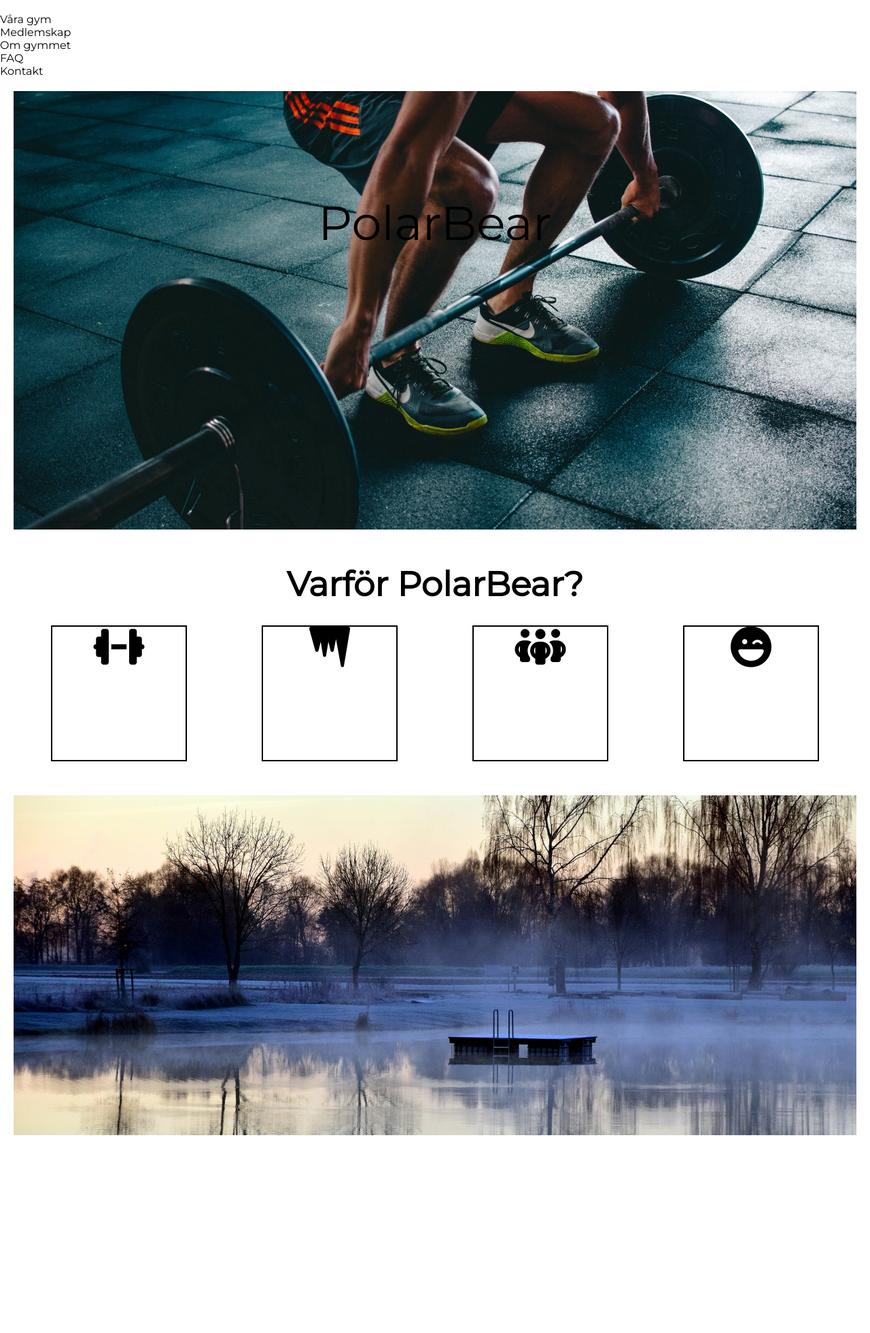
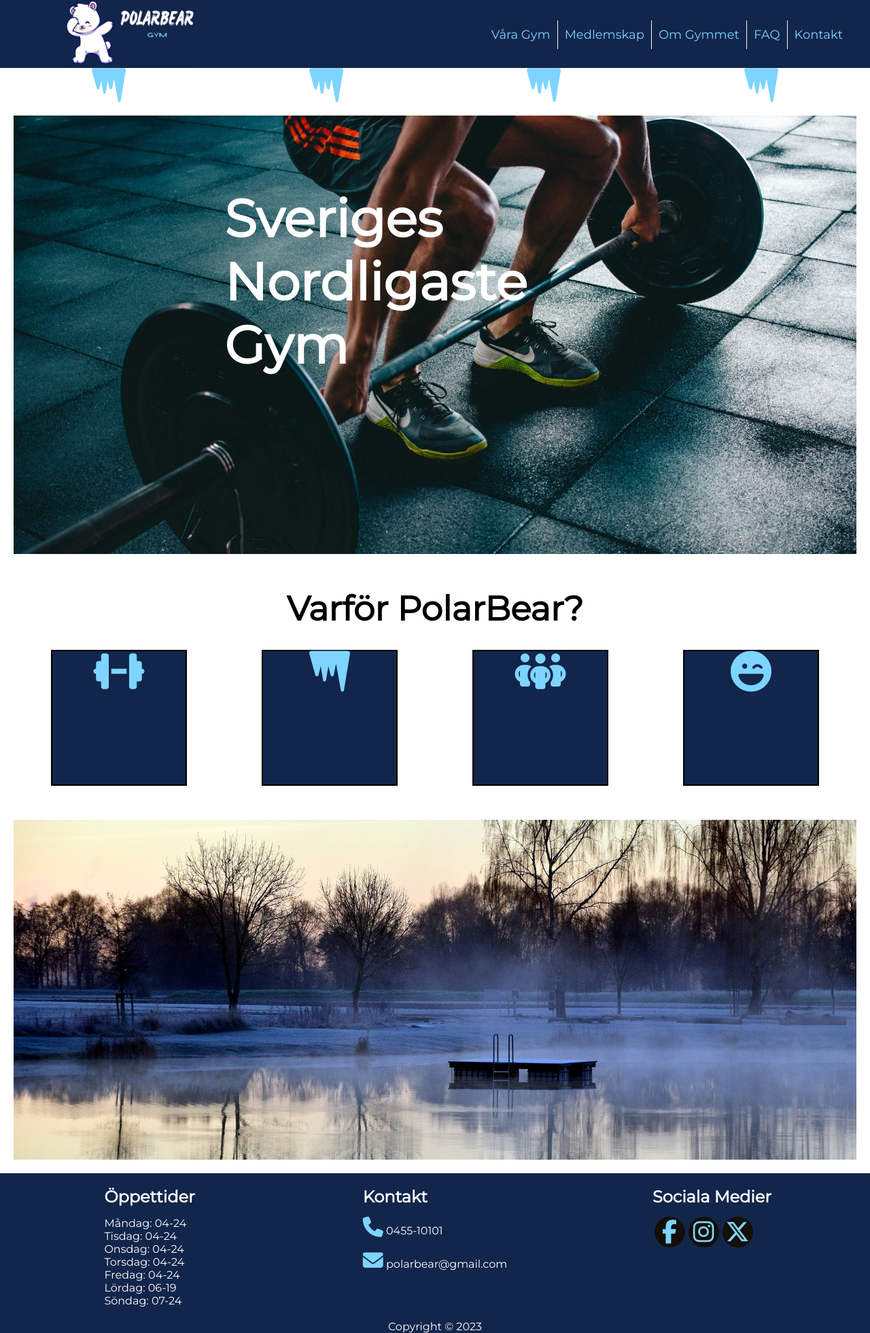
Before and after one commit to PatrikBajkusa/Kunskapskontroll-1, a plain HTML site: page index.html in a window 1280 px wide. Shown: the whole page at 68% size. Before the commit the page ends 1690 px from the top, so only its background shows below. Drawn offline with Linux system fonts and the light colour scheme.

Commit message:
edited home

```diff
--- a/css/home.css
+++ b/css/home.css
@@ -32,6 +32,7 @@
     width: 200px;
     border: 2px solid black;
     margin-bottom: 50px;
+    background-color: var(--color-darkblue);
 }
 
 #h1 {
@@ -74,14 +75,18 @@ i {
     display: flex;
     margin: 0 auto;
     font-size: 60px;
+    color: var(--color-iceblue);
 }
 
-.polarbear {
+.slogan {
     position: absolute;
-    font-size: 70px;
+    font-size: 6vw;
+    font-weight: 600;
     top: 30%;
     left: 50%;
     transform: translate(-50%, -50%);
+    color: white;
+    margin-top: 50px;
 
 }
 
@@ -89,3 +94,169 @@ i {
     position: absolute;
     font-size: 70px;
 } */
+
+header {
+    height: 100px;
+    background-color: var(--color-darkblue);
+    display: flex;
+    justify-content: space-between;
+}
+
+.logo{
+    height: 100px;
+    width: 200px;
+    margin-left: 90px;
+}
+
+#nav-bar {
+    margin-top: 20px;
+}
+
+#nav-bar ul {
+    margin: 20px 30px;
+    list-style-type: none;
+    display: flex;
+}
+
+#nav-bar ul li {
+    padding: 0 10 0 0px;
+    font-size: 18px;
+    font-family: sans-serif;
+}
+
+
+#nav-bar ul li a {
+    text-decoration: none;
+    padding: 10px;
+    color: var(--color-iceblue);
+}
+
+#nav-bar ul li a:hover{
+    color: white;
+}
+
+.active {
+    color:white;
+}
+
+.nav-link{
+    border-right: 1px solid whitesmoke;
+}
+
+.vanillaice {
+    width: 100%;
+    /* padding: 10px; */
+    display: flex;
+    flex-direction: row;
+    justify-content: space-between;
+    /* margin-top: -9px; */
+}
+
+.vanillaice i {
+    color: var(--color-iceblue);
+    font-size: 50px;
+}
+
+/* body {
+    display: grid;
+    align-content: end;
+    min-height: 100vh;
+} */
+
+
+footer {
+    position: relative;
+    width: 100%;
+    height: auto;
+    /* padding: auto 100px; */
+    background: var(--color-darkblue);
+}
+
+
+footer .container2 {
+    display: grid;
+    justify-items: center;
+    width: 100%;
+    grid-template-columns: 1fr 1fr 1fr;
+    grid-gap: 20px;
+    padding: 20px;
+}
+
+footer .container2 .sec h2 {
+    position: relative;
+    color: white;
+    margin-bottom: 15px;
+}
+
+
+footer .container2 .time {
+    position: relative;
+}
+
+
+footer .container2 .time ul li {
+    list-style: none;
+    /* font-weight: 600; */
+    color: white;
+}
+
+
+footer .container2 .info {
+    position: relative;
+}
+
+footer .container2 .info ul li {
+    list-style: none;
+}
+
+
+footer .container2 .info ul li a {
+    text-decoration: none;
+    color: white;
+}
+
+.contact i {
+    font-size: 30px;
+}
+
+
+footer .container2 .social {
+    display: grid;
+    grid-template-columns: repeat(4, 50px);
+}
+
+footer .container2 .social li {
+    list-style: none;
+}
+
+
+footer .container2 .social li a {
+    display: inline-block;
+    width: 45px;
+    height: 45px;
+    border-radius: 50%;
+    background: var(--color-black);
+    display: grid;
+    margin: auto;
+    align-content: center;
+    justify-content: center;
+    text-decoration: none;
+
+}
+
+footer .container2 .social li a i {
+    color: var(--color-iceblue);
+    font-size: 35px;
+
+}
+
+
+.copyright {
+    width: 100%;
+    background: var(--color-darkblue);
+    color: white;
+    padding: auto;
+    text-align: center;
+    margin-top: -1px;
+
+}
--- a/index.html
+++ b/index.html
@@ -11,23 +11,35 @@
 <body>
 
     <header>
-        <div>
-            <img src="" alt="">
-        </div>
-        <ul>
-            <li>Våra gym</li>
-            <li>Medlemskap</li>
-            <li>Om gymmet</li>
-            <li>FAQ</li>
-            <li>Kontakt</li>
-        </ul>
+        <a href="index.html">
+
+        <img src="img/MicrosoftTeams-image.png" class="logo">
+
+        </a>
+        <nav id="nav-bar">
+            <ul>
+                <li class="första"><a href="" class="nav-link"> Våra Gym</a></li>
+                <li class="andra"><a href="" class="nav-link"> Medlemskap</a></li>
+                <li class="tredje"><a href="" class="nav-link"> Om Gymmet</a></li>
+                <li><a href="" class="nav-link"> FAQ</a></li>
+                <li ><a href="kontakt.html"> Kontakt</a></li>
+            </ul>
+        </nav>
     </header>
+
+    <div class="vanillaice">
+        <i class="fa-solid fa-icicles"></i>
+        <i class="fa-solid fa-icicles"></i>
+        <i class="fa-solid fa-icicles"></i>
+        <i class="fa-solid fa-icicles"></i>
+    <!--<div class="welcome">Välkommen</div>-->
+    </div>
 
     <main class="container">
 
             <div class="pic1">
                 <img src="img/marklyft 2.jpg" alt="en bild på man som lyfter upp en skivstång">
-                <div class="polarbear">PolarBear</div>
+                <div class="slogan">Sveriges Nordligaste Gym</div>
                <!--  <button>Bli medlem här</button> -->
             </div>
 
@@ -37,16 +49,19 @@
 
                 <div class="minibox">
                     <i class="fa-solid fa-dumbbell"></i>
-
+                    <p></p>
                 </div>
                 <div class="minibox">
                     <i class="fa-solid fa-icicles"></i>
+                    <p></p>
                 </div>
                 <div class="minibox">
                     <i class="fa-solid fa-people-group"></i>
+                    <p></p>
                 </div>
                 <div class="minibox">
                     <i class="fa-solid fa-face-laugh-wink"></i>
+                    <p></p>
                 </div>
             </section>
 
@@ -56,5 +71,45 @@
 
     </main>
 
+    <footer>
+        <div class="container2">
+
+            <div class="sec about time">
+                <h2>Öppettider</h2>
+                <ul>
+                    <li>Måndag: 04-24</li>
+                    <li>Tisdag: 04-24</li>
+                    <li>Onsdag: 04-24</li>
+                    <li>Torsdag: 04-24</li>
+                    <li>Fredag: 04-24</li>
+                    <li>Lördag: 06-19</li>
+                    <li>Söndag: 07-24</li>
+                </ul>
+            </div>
+
+            <div class="sec info">
+                <h2>Kontakt</h2>
+                <ul class="contact">
+                    <li><i class="fa-solid fa-phone"></i> <a href="#"> 0455-10101</a></li>
+                    <br>
+                    <li><i class="fa-solid fa-envelope"></i> <a href="#">polarbear@gmail.com</a></li>
+                </ul>
+            </div>
+
+            <div class="sec icons">
+                <h2>Sociala Medier</h2>
+                <ul class="social">
+                    <li><a href="#"><i class="fa-brands fa-facebook-f"></i></a></li>
+                    <li><a href="#"><i class="fa-brands fa-instagram"></i></i></a></li>
+                    <li><a href="#"><i class="fa-brands fa-x-twitter"></i></i></a></li>
+                </ul>
+            </div>
+        </div>
+    </footer>
+
+    <div class="copyright">
+        <p>Copyright &copy; 2023</p>
+    </div>
+
 </body>
 </html>
```
Also changed, not shown: img/MicrosoftTeams-image.png (added).
